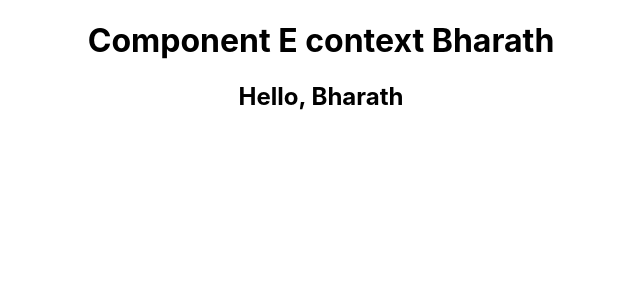
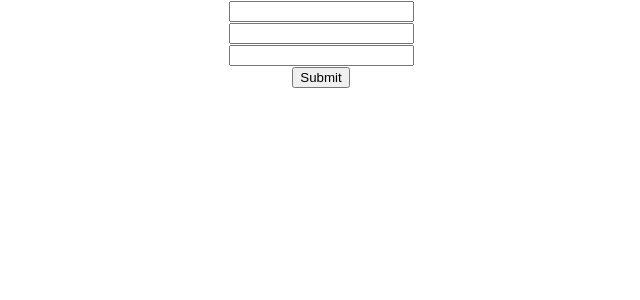
Before and after one commit to Bharath-KV/hello-world, a React (Create React App) app: page / in a window 1280 px wide. Shown: the top 300 px of the page, without its empty margins (319-959 px from the left). Built offline with nearby package versions, Linux system fonts and the light colour scheme.

Commit message:
http requests using axios

```diff
--- a/package.json
+++ b/package.json
@@ -6,6 +6,7 @@
     "@testing-library/jest-dom": "^4.2.4",
     "@testing-library/react": "^9.5.0",
     "@testing-library/user-event": "^7.2.1",
+    "axios": "^0.19.2",
     "react": "^16.13.1",
     "react-dom": "^16.13.1",
     "react-scripts": "3.4.1"
--- a/src/App.js
+++ b/src/App.js
@@ -1,8 +1,10 @@
 import React from 'react';
 // import logo from './logo.svg';
 import './App.css';
-import ComponentC from './components/ComponentC';
-import { UserProvider } from './components/UserContext';
+import PostForm from './components/PostForm';
+// import PostList from './components/PostList';
+// import ComponentC from './components/ComponentC';
+// import { UserProvider } from './components/UserContext';
 // import ClickCounterTwo from './components/ClickCounterTwo';
 // import HoverCounterTwo from './components/HoverCounterTwo';
 // import User from './components/User';
@@ -84,9 +86,11 @@
         )}
       /> */}
       {/* <ComponentC /> */}
-      <UserProvider value='Bharath' >
+      {/* <UserProvider value='Bharath' >
         <ComponentC />
-      </UserProvider>
+      </UserProvider> */}
+      {/* <PostList /> */}
+      <PostForm />
     </div>
   );
 }
--- /dev/null
+++ b/src/components/PostForm.js
@@ -0,0 +1,57 @@
+import React, { Component } from 'react'
+import axios from 'axios'
+
+class PostForm extends Component {
+
+    constructor(props) {
+        super(props)
+
+        this.state = {
+            userId: '',
+            title: '',
+            body: ''
+        }
+    }
+
+    changeHandler = e => {
+        this.setState({[e.target.name]: e.target.value})
+    }
+
+    submitHandler = e => {
+        e.preventDefault()
+        // console.log(this.state)
+        axios.post('https://jsonplaceholder.typicode.com/posts', this.state)
+        .then(response => {
+            console.log(response)
+        })
+        .catch(error => {
+            console.log(error)
+        })
+
+    }
+
+    render() {
+        const { userId, title, body } = this.state
+        return (
+            <div>
+                <form onSubmit={this.submitHandler} >
+                    <div>
+                        <input type='text' name='userId' value={userId}
+                        onChange={this.changeHandler} />
+                    </div>
+                    <div>
+                        <input type='text' name='title' value={title}
+                        onChange={this.changeHandler} />
+                    </div>
+                    <div>
+                        <input type='text' name='body' value={body}
+                        onChange={this.changeHandler} />
+                    </div>
+                    <button type='submit' >Submit</button>
+                </form>
+            </div>
+        )
+    }
+}
+
+export default PostForm
--- /dev/null
+++ b/src/components/PostList.js
@@ -0,0 +1,49 @@
+import React, { Component } from 'react'
+import axios from 'axios'
+
+class PostList extends Component {
+
+    constructor(props) {
+        super(props)
+
+        this.state = {
+            posts: [],
+            errorMsg: ''
+        }
+    }
+
+    componentDidMount() {
+        axios.get('https://jsonplaceholder.typicode.com/posts')
+        .then(response => {
+            // console.log(response)
+            this.setState({
+                posts: response.data
+            })
+        })
+        .catch(error => {
+            // console.log(error)
+            this.setState({
+                errorMsg: 'Error retrieving data'
+            })
+        })
+    }
+
+    render() {
+        const {posts, errorMsg} = this.state
+        return (
+            <div>
+                List of Posts
+                {
+                    posts.length ?
+                    posts.map(post => <div key={post.id}>{post.title}</div>) :
+                    null
+                }
+                {
+                    errorMsg ? <div>{errorMsg}</div> : null
+                }
+            </div>
+        )
+    }
+}
+
+export default PostList
```
Also changed, not shown: 1 other file (tests, documents, lock files or other folders).
